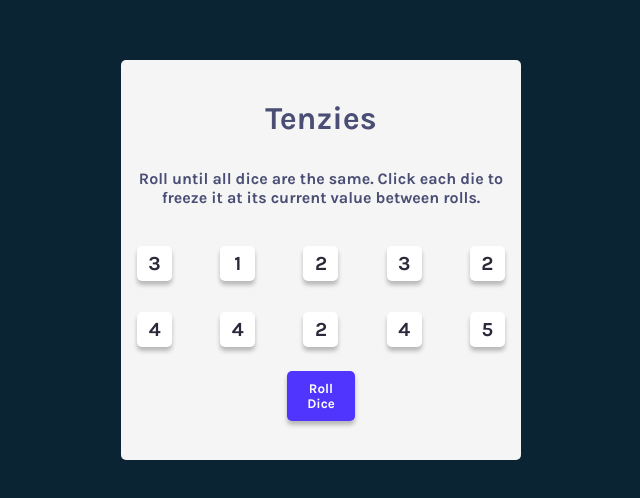
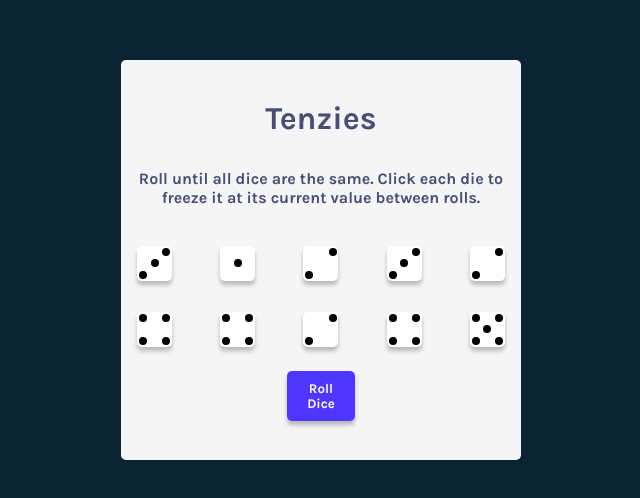
Before and after one commit to ErikEgl/tenzies-react, a React (Create React App) app: page / in a window 1280 px wide. Shown: the part 140-638 px from the top of the page, without its empty margins (319-959 px from the left). Built offline with nearby package versions, Linux system fonts and the light colour scheme.

Commit message:
added dots

```diff
--- a/package.json
+++ b/package.json
@@ -20,7 +20,6 @@
     "eject": "react-scripts eject",
     "predeploy": "npm run build",
     "deploy": "gh-pages -d build"
-
   },
   "eslintConfig": {
     "extends": [
--- a/src/components/Die/Die.js
+++ b/src/components/Die/Die.js
@@ -4,7 +4,11 @@ function Die(props) {
   return (
     <>
       <div className="die">
-        <button onClick={props.holdDice} className={props.isHeld === true ? 'die-num is-held' : 'die-num'}>{props.value}</button>
+        <button onClick={props.holdDice} className={`die-value-${props.value} ${props.isHeld === true ? 'die-num is-held' : 'die-num'}`}>
+        {[...Array(props.value)].map((value, index) => (
+            <div key={index} id={index + 1} className={`dot dot-${index + 1}`}></div>
+          ))}
+        </button>
       </div>
     </>
   );
--- a/src/components/Die/Die.scss
+++ b/src/components/Die/Die.scss
@@ -1,18 +1,115 @@
 .die {
-    &:nth-child(1) { grid-area: 1 / 1 / 2 / 2; }
-    &:nth-child(2) { grid-area: 1 / 2 / 2 / 3; }
-    &:nth-child(3) { grid-area: 1 / 3 / 2 / 4; }
-    &:nth-child(4) { grid-area: 1 / 4 / 2 / 5; }
-    &:nth-child(5) { grid-area: 1 / 5 / 2 / 6; }
-    &:nth-child(6) { grid-area: 2 / 1 / 3 / 2; }
-    &:nth-child(7) { grid-area: 2 / 2 / 3 / 3; }
-    &:nth-child(8) { grid-area: 2 / 3 / 3 / 4; }
-    &:nth-child(9) { grid-area: 2 / 4 / 3 / 5; }
-    &:nth-child(10){ grid-area: 2 / 5 / 3 / 6; }
+  &:nth-child(1) {
+    grid-area: 1 / 1 / 2 / 2;
+  }
+  &:nth-child(2) {
+    grid-area: 1 / 2 / 2 / 3;
+  }
+  &:nth-child(3) {
+    grid-area: 1 / 3 / 2 / 4;
+  }
+  &:nth-child(4) {
+    grid-area: 1 / 4 / 2 / 5;
+  }
+  &:nth-child(5) {
+    grid-area: 1 / 5 / 2 / 6;
+  }
+  &:nth-child(6) {
+    grid-area: 2 / 1 / 3 / 2;
+  }
+  &:nth-child(7) {
+    grid-area: 2 / 2 / 3 / 3;
+  }
+  &:nth-child(8) {
+    grid-area: 2 / 3 / 3 / 4;
+  }
+  &:nth-child(9) {
+    grid-area: 2 / 4 / 3 / 5;
+  }
+  &:nth-child(10) {
+    grid-area: 2 / 5 / 3 / 6;
+  }
+  .die-value-1 {
+
+    background-color: red;
+    .dot-1 {
+      grid-area: 2 / 2 / 3 / 3;
+    }
+  }
+
+  .die-value-2 {
+    .dot-1 {
+      grid-area: 1 / 3 / 2 / 4;
+    }
+    .dot-2 {
+      grid-area: 3 / 1 / 4 / 2;
+    }
+  }
+
+  .die-value-3 {
+    .dot-1 {
+      grid-area: 1 / 3 / 2 / 4;
+    }
+    .dot-2 {
+      grid-area: 2 / 2 / 3 / 3;
+    }
+    .dot-3 {
+      grid-area: 3 / 1 / 4 / 2;
+    }
+  }
+  .die-value-4 {
+    .dot-1 {
+      grid-area: 1 / 1 / 2 / 2;
+    }
+    .dot-2 {
+      grid-area: 1 / 3 / 2 / 4;
+    }
+    .dot-3 {
+      grid-area: 3 / 1 / 4 / 2;
+    }
+    .dot-4 {
+      grid-area: 3 / 3 / 4 / 4;
+    }
+  }
+  .die-value-5 {
+    .dot-1 {
+      grid-area: 1 / 1 / 2 / 2;
+    }
+    .dot-2 {
+      grid-area: 1 / 3 / 2 / 4;
+    }
+    .dot-3 {
+      grid-area: 2 / 2 / 3 / 3;
+    }
+    .dot-4 {
+      grid-area: 3 / 1 / 4 / 2;
+    }
+    .dot-5 {
+      grid-area: 3 / 3 / 4 / 4;
+    }
+  }
+  .die-value-6 {
+    .dot-1 {
+      grid-area: 1 / 1 / 2 / 2;
+    }
+    .dot-2 {
+      grid-area: 1 / 3 / 2 / 4;
+    }
+    .dot-3 {
+      grid-area: 2 / 1 / 3 / 2;
+    }
+    .dot-4 {
+      grid-area: 2 / 3 / 3 / 4;
+    }
+    .dot-5 {
+      grid-area: 3 / 1 / 4 / 2;
+    }
+    .dot-6 {
+      grid-area: 3 / 3 / 4 / 4;
+    }
+  }
   .die-num {
     border: 0;
-        place-items: center;
-        display: grid;
     width: 35px;
     height: 35px;
     background-color: $white;
@@ -22,8 +119,19 @@
     color: $tenzies-txt-color;
     border-radius: $main-border-radius;
     padding: 0;
+    display: grid;
+    grid-template-columns: repeat(3, 1fr);
+    grid-template-rows: repeat(3, 1fr);
     &.is-held {
       background-color: $tenzies-bg-color;
     }
+
+    .dot {
+        place-self: center;
+        background-color: #000;
+        border-radius: 50%;
+        width: 8px;
+        height: 8px;
       }
   }
+}
--- a/src/index.css
+++ b/src/index.css
@@ -95,10 +95,74 @@ main {
 .die:nth-child(10) {
   grid-area: 2/5/3/6;
 }
+.die .die-value-1 {
+  background-color: red;
+}
+.die .die-value-1 .dot-1 {
+  grid-area: 2/2/3/3;
+}
+.die .die-value-2 .dot-1 {
+  grid-area: 1/3/2/4;
+}
+.die .die-value-2 .dot-2 {
+  grid-area: 3/1/4/2;
+}
+.die .die-value-3 .dot-1 {
+  grid-area: 1/3/2/4;
+}
+.die .die-value-3 .dot-2 {
+  grid-area: 2/2/3/3;
+}
+.die .die-value-3 .dot-3 {
+  grid-area: 3/1/4/2;
+}
+.die .die-value-4 .dot-1 {
+  grid-area: 1/1/2/2;
+}
+.die .die-value-4 .dot-2 {
+  grid-area: 1/3/2/4;
+}
+.die .die-value-4 .dot-3 {
+  grid-area: 3/1/4/2;
+}
+.die .die-value-4 .dot-4 {
+  grid-area: 3/3/4/4;
+}
+.die .die-value-5 .dot-1 {
+  grid-area: 1/1/2/2;
+}
+.die .die-value-5 .dot-2 {
+  grid-area: 1/3/2/4;
+}
+.die .die-value-5 .dot-3 {
+  grid-area: 2/2/3/3;
+}
+.die .die-value-5 .dot-4 {
+  grid-area: 3/1/4/2;
+}
+.die .die-value-5 .dot-5 {
+  grid-area: 3/3/4/4;
+}
+.die .die-value-6 .dot-1 {
+  grid-area: 1/1/2/2;
+}
+.die .die-value-6 .dot-2 {
+  grid-area: 1/3/2/4;
+}
+.die .die-value-6 .dot-3 {
+  grid-area: 2/1/3/2;
+}
+.die .die-value-6 .dot-4 {
+  grid-area: 2/3/3/4;
+}
+.die .die-value-6 .dot-5 {
+  grid-area: 3/1/4/2;
+}
+.die .die-value-6 .dot-6 {
+  grid-area: 3/3/4/4;
+}
 .die .die-num {
   border: 0;
-  place-items: center;
-  display: grid;
   width: 35px;
   height: 35px;
   background-color: #ffffff;
@@ -108,9 +172,19 @@ main {
   color: #2b283a;
   border-radius: 5px;
   padding: 0;
+  display: grid;
+  grid-template-columns: repeat(3, 1fr);
+  grid-template-rows: repeat(3, 1fr);
 }
 .die .die-num.is-held {
   background-color: #59e391;
 }
+.die .die-num .dot {
+  place-self: center;
+  background-color: #000;
+  border-radius: 50%;
+  width: 8px;
+  height: 8px;
+}
 
 /*# sourceMappingURL=index.css.map */
```
Also changed, not shown: 2 other files (tests, documents, lock files or other folders). Lines whose indentation alone changed are shown as unchanged.
